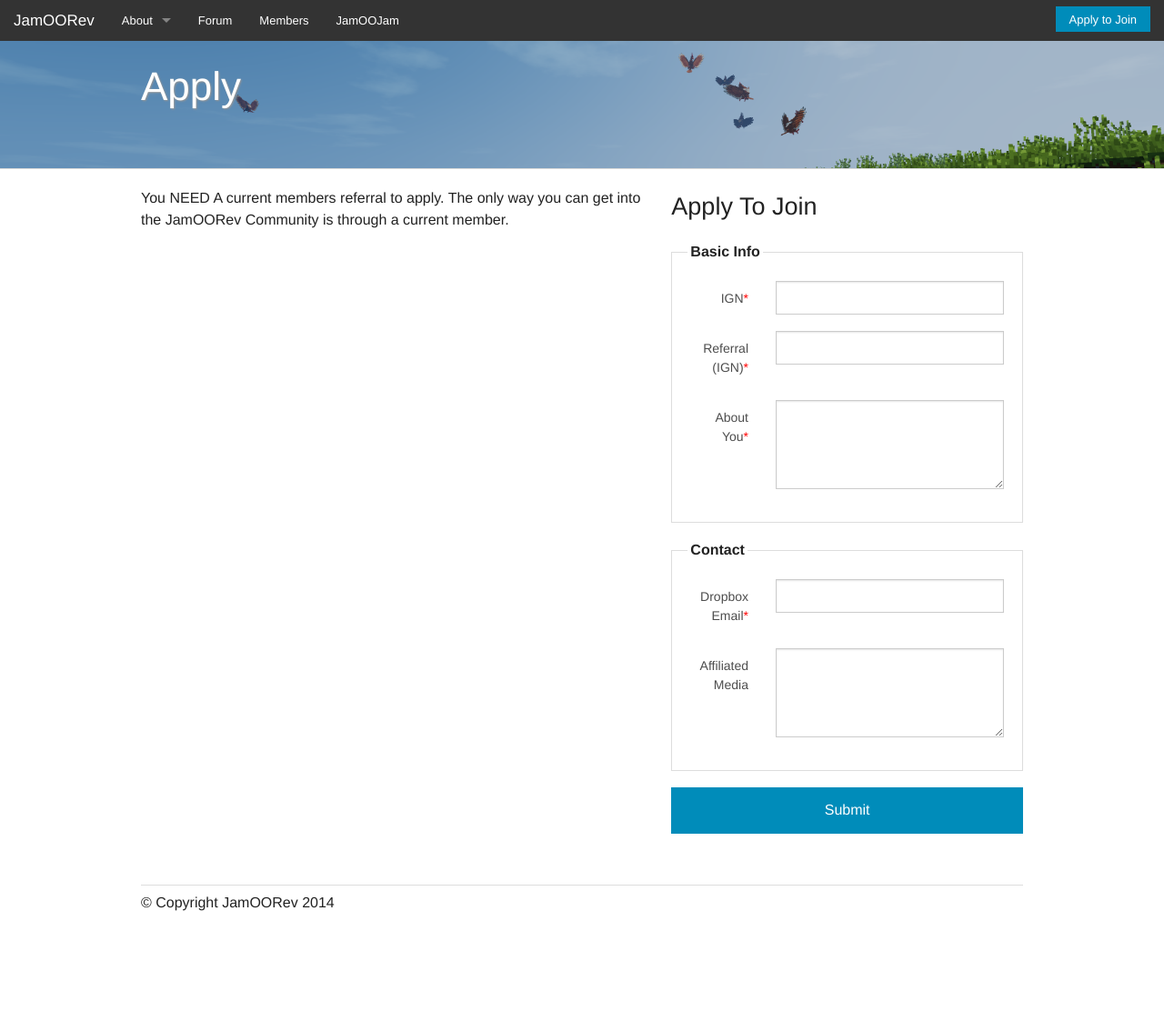
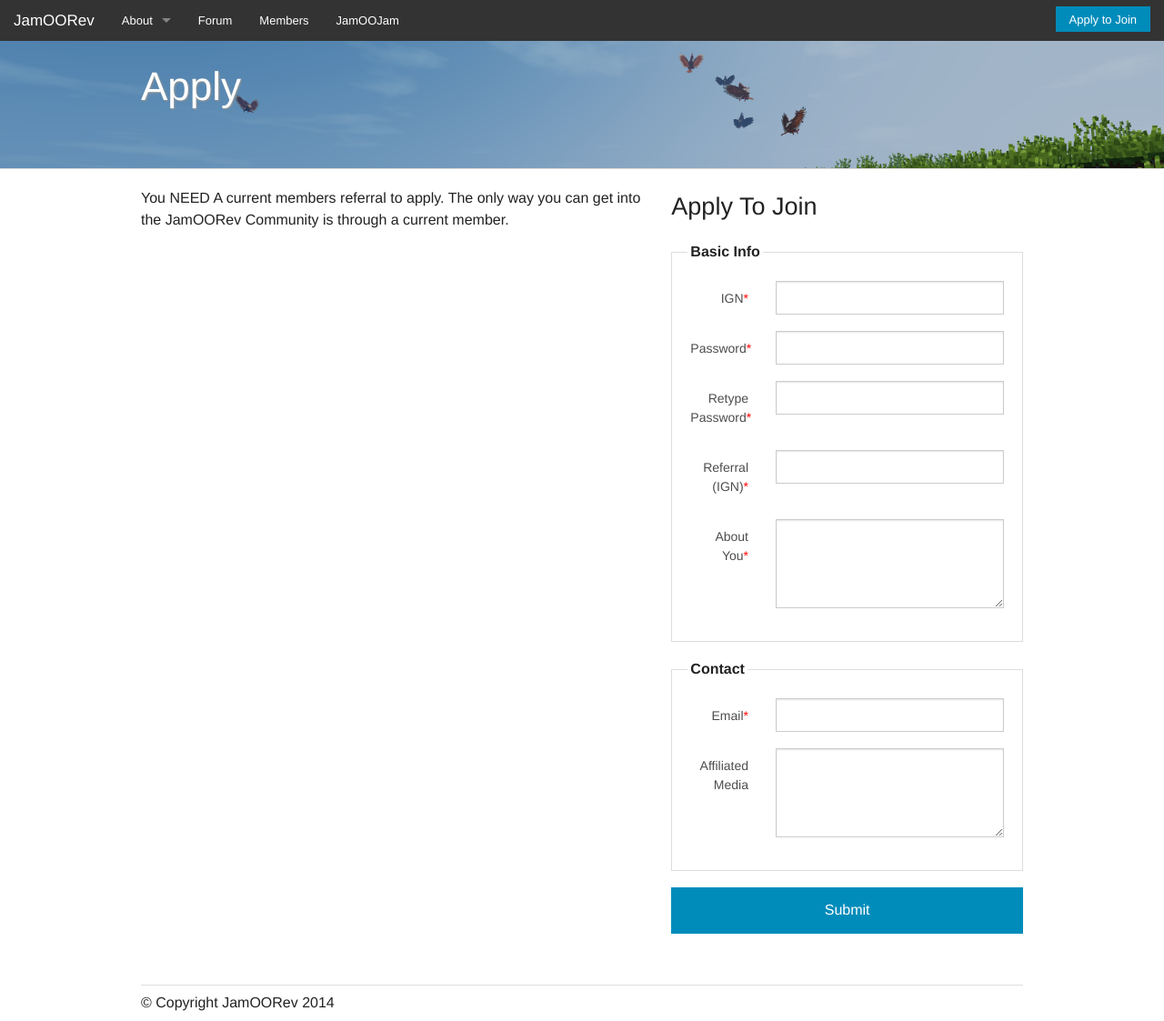
Before and after one commit to JamOORev/Website, a Jekyll site: the page built from apply.html, in a window 1280 px wide and 1123 px high. Shown: the whole window at 91% size. Built offline with Jekyll 4.4.1, drawn with Linux system fonts in a browser that asks for light colours.

Commit message:
Changes the apply forum to new one

```diff
--- a/apply.html
+++ b/apply.html
@@ -8,7 +8,7 @@ title: Apply
 	</div>
 	<div class="medium-6 large-5 columns">
 		<h3>Apply To Join</h3>
-		<form action="http://getsimpleform.com/messages?form_api_token=e53ab8f88d874bf66f6134187918b11d" method="post" data-abide>
+		<form action="http://candice.candicejoy.com/jamoorev/signup.php" method="post" data-abide>
 			<fieldset>
 				<legend>Basic Info</legend>
 				<div class="row">
@@ -17,6 +17,22 @@ title: Apply
 					</div>
 					<div class="small-9 columns">
 						<input type="text" required pattern="alpha_numeric" name="ign" id="apply-basic-ign" maxlength="16" />
+					</div>
+				</div>
+                <div class="row">
+					<div class="small-3 columns">
+						<label for="apply-basic-password" class="right inline required">Password</label>
+					</div>
+					<div class="small-9 columns">
+						<input type="password" required pattern="alpha_numeric" name="pass" id="apply-basic-password" maxlength="16" />
+					</div>
+				</div>
+                <div class="row">
+					<div class="small-3 columns">
+						<label for="apply-basic-repass" class="right inline required">Retype Password</label>
+					</div>
+					<div class="small-9 columns">
+						<input type="password" required pattern="alpha_numeric" name="repass" id="apply-basic-repass" maxlength="16" />
 					</div>
 				</div>
 				<div class="row">
@@ -40,10 +56,10 @@ title: Apply
 				<legend>Contact</legend>
 				<div class="row">
 					<div class="small-3 columns">
-						<label for="apply-contact-dropbox" class="right inline required">Dropbox Email</label>
+						<label for="apply-contact-dropbox" class="right inline required">Email</label>
 					</div>
 					<div class="small-9 columns">
-						<input type="email" required name="dropbox" id="apply-contact-dropbox" />
+						<input type="email" required name="email" id="apply-contact-dropbox" />
 					</div>
 				</div>
 				<div class="row">
```
